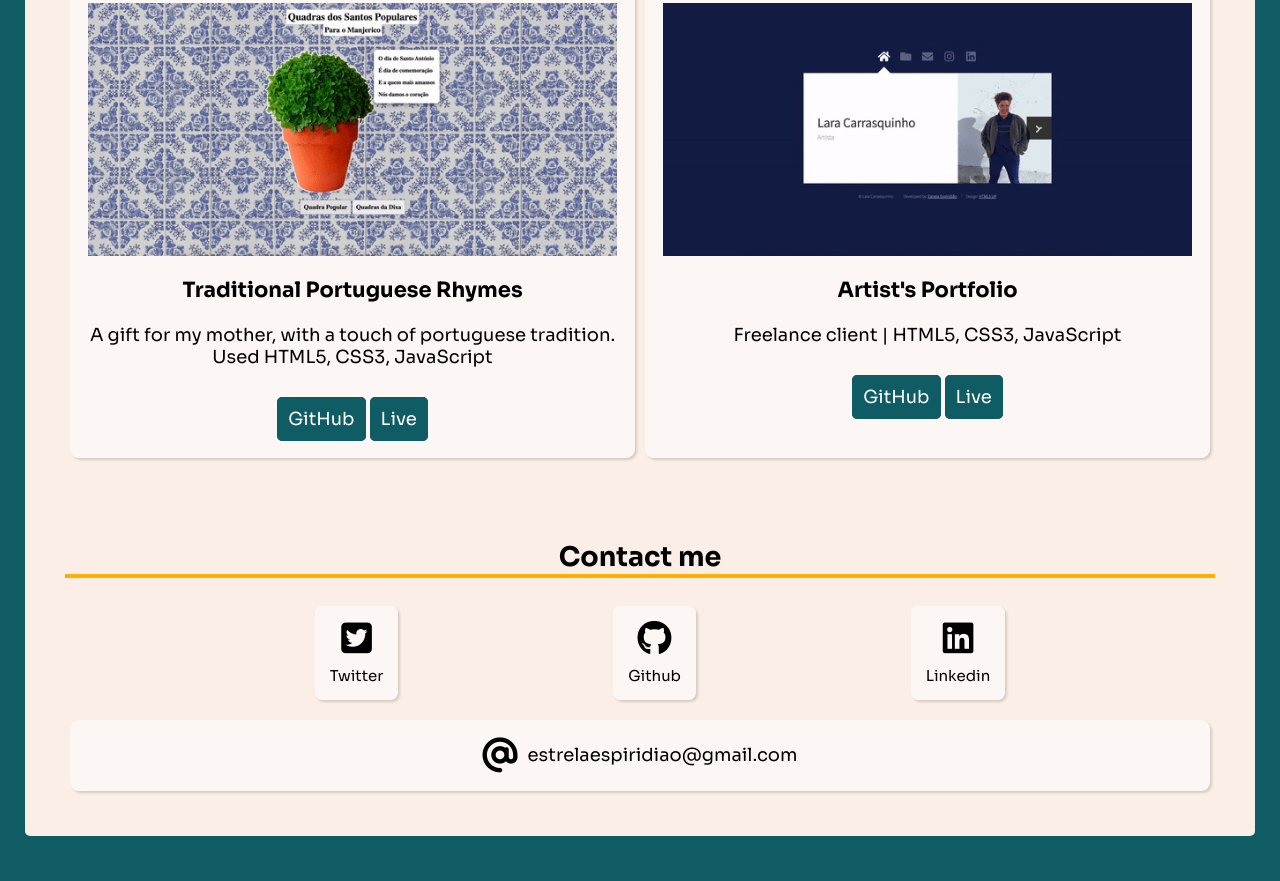
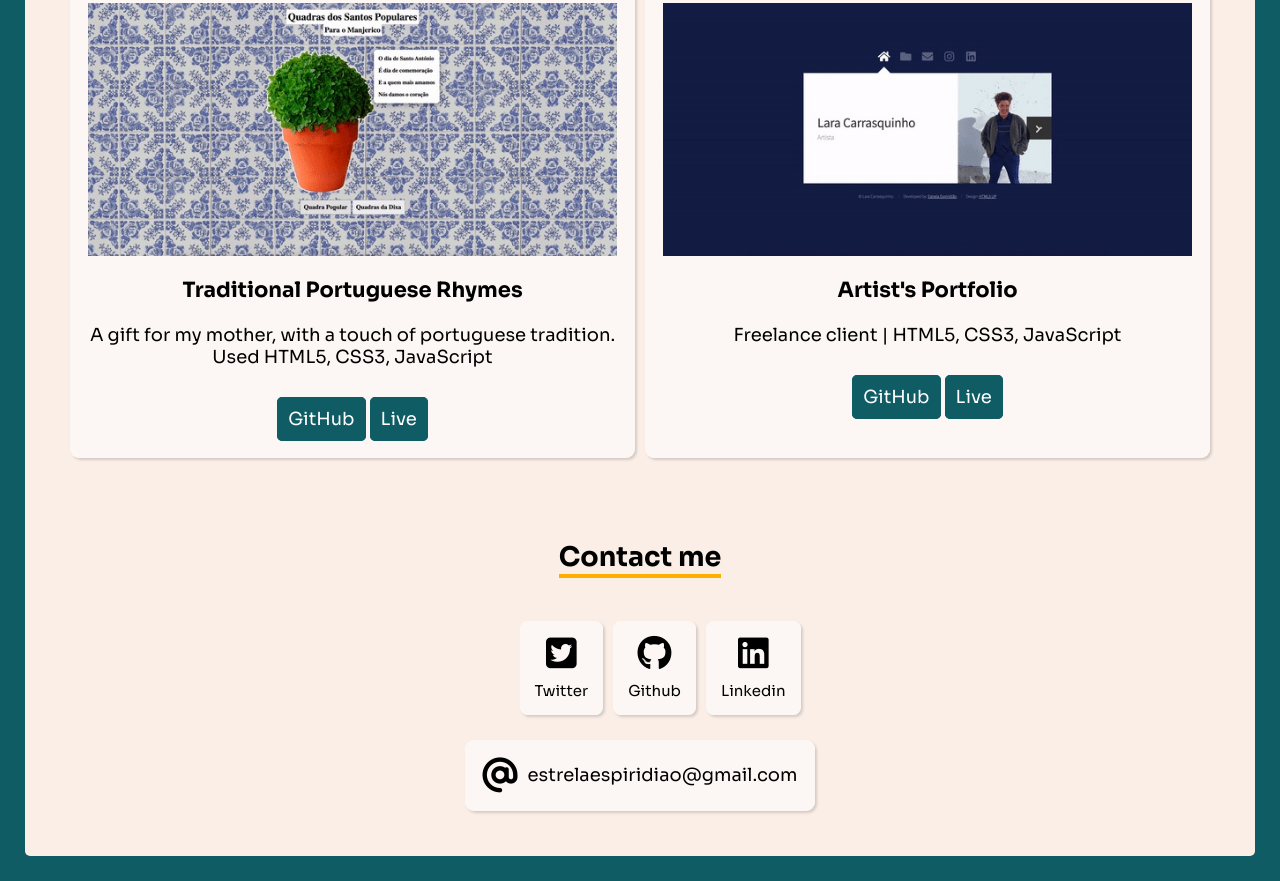
Before and after one commit to EstrelaE/portfolio-4.0, a plain HTML site: page index.html in a window 1280 px wide. Shown: the part 1812-2693 px from the top of the page. Drawn offline with Linux system fonts and the light colour scheme.

Commit message:
fix contact section display

```diff
--- a/styles.css
+++ b/styles.css
@@ -44,7 +44,7 @@ a {
 }
 
 a i:hover {
-  color: var(--accent-color);
+  color: var(--main-color-transparent);
   transition: 0.2s ease-in-out;
 }
 
@@ -183,10 +183,16 @@ nav li {
   margin-bottom: 40px;
 }
 
+#contacts {
+  display: flex;
+  flex-direction: column;
+  align-items: center;
+}
+
 #contacts ul {
   display: flex;
   flex-flow: row wrap;
-  justify-content: space-evenly;
+  justify-content: center;
   align-items: center;
   font-size: 1.5rem;
 }
```
